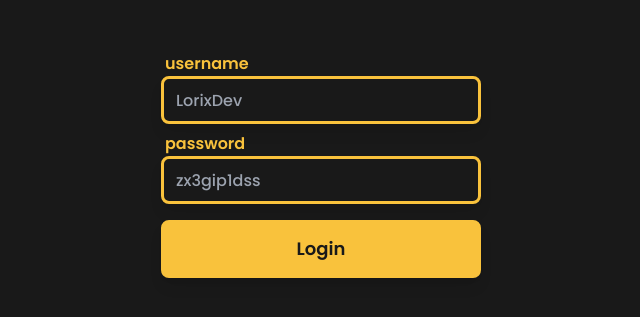
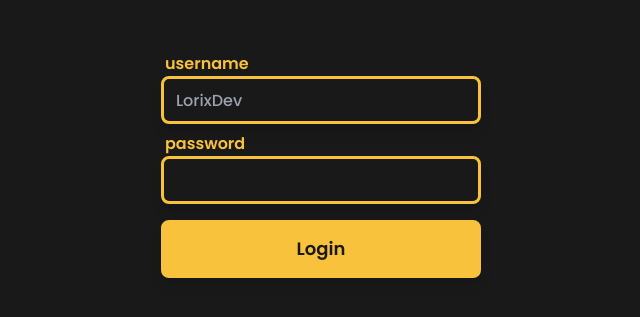
Before and after one commit to LetThemQuacks/Quacks-website, a SvelteKit app: page /login in a window 1280 px wide. Shown: the part 235-552 px from the top of the page, without its empty margins (319-959 px from the left). Built offline with nearby package versions, Linux system fonts and the light colour scheme.

Commit message:
input icon fix

```diff
--- a/src/routes/login/+page.svelte
+++ b/src/routes/login/+page.svelte
@@ -1,13 +1,32 @@
-<script>
+<script lang="ts">
     import QInput from '$lib/QInput.svelte';
 
     let username = '';
     let password = '';
 
-    let placeholder = (Math.random() + 1).toString(36).substring(2);
+    const random_string = (length: number) => {
+        let result = '';
+        const characters = 'ABCDEFGHIJKLMNOPQRSTUVWXYZabcdefghijklmnopqrstuvwxyz0123456789';
+        for (let i = 0; i < length; i++) {
+          result += characters.charAt(Math.floor(Math.random() * characters.length));
+        }
+        return result;
+    }
+
+    let placeholder = '';
+    /* let new_str = random_string(12);
+    let old_str = random_string(12);
+    let index = 1;
+
     setInterval(() => {
-        placeholder = (Math.random() + 1).toString(36).substring(2);
-    }, 300);
+        placeholder = old_str.slice(index) + new_str.slice(-index).split("").reverse().join("");
+        console.log(placeholder)
+        index += 1;
+        if (index > 12) {
+          index = 1;
+          new_str = random_string(12)
+        }
+    }, 150) */
 </script>
 
 <div class="w-80">
@@ -19,6 +38,7 @@
     <QInput
         label="password"
         bind:value={password}
+        type="password"
         {placeholder}
     />
 
```
Also changed, not shown: 1 other file (tests, documents, lock files or other folders).
